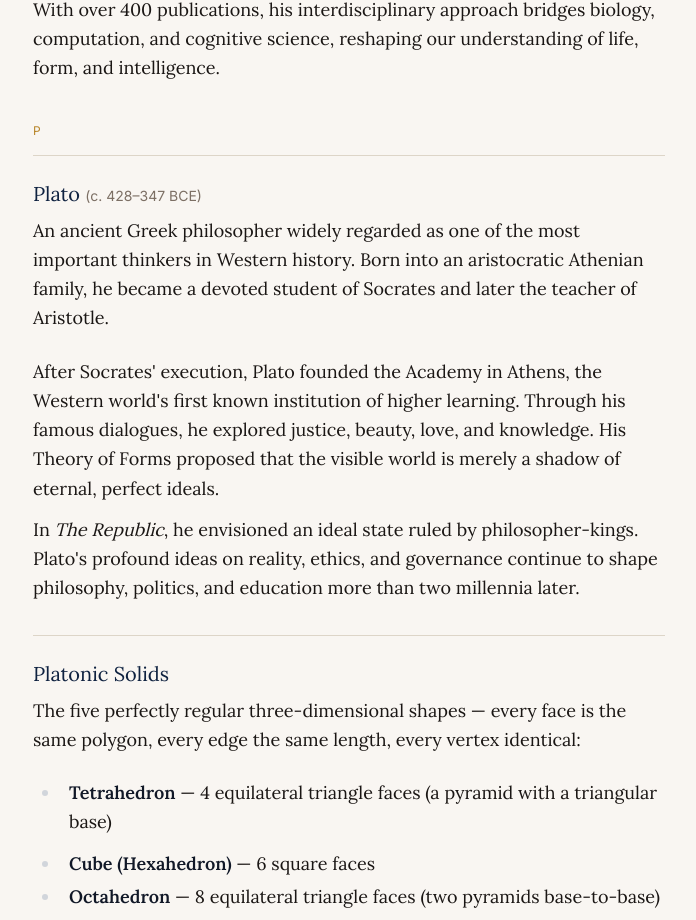
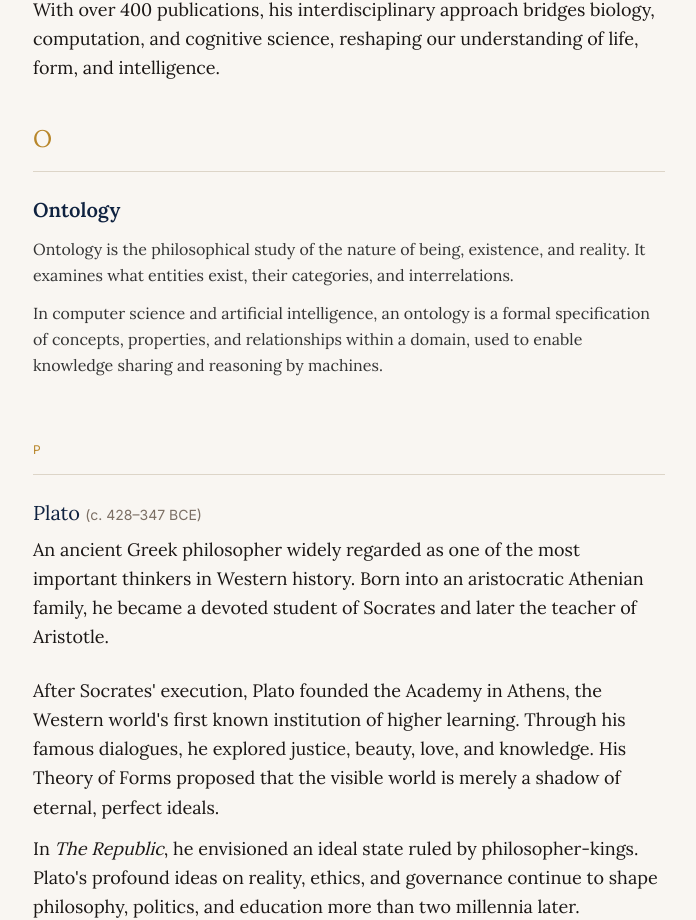
Before and after one commit to davidfellonics/fellonicsblog, a Next.js app: page /background in a window 1280 px wide. Shown: the part 9178-10098 px from the top of the page, without its empty margins (291-987 px from the left). Built offline with nearby package versions, Linux system fonts and the light colour scheme; no server answers.

Commit message:
Add Ontology entry to Glossary

```diff
--- a/app/(public)/background/page.tsx
+++ b/app/(public)/background/page.tsx
@@ -493,6 +493,28 @@ export default function BackgroundPage() {
           </div>
         </section>
 
+        {/* O */}
+        <section>
+          <h2 className="font-serif text-2xl text-[#b8862a] mt-10 mb-4">O</h2>
+          {/* Ontology */}
+          <div className="border-t border-[#ddd5c8] pt-6 pb-6">
+            <h3 className="font-serif text-xl font-semibold text-[#0f2240] mb-3">
+              Ontology
+            </h3>
+            <div className="font-serif text-[#333] leading-relaxed space-y-3">
+              <p>
+                Ontology is the philosophical study of the nature of being, existence, and reality.
+                It examines what entities exist, their categories, and interrelations.
+              </p>
+              <p>
+                In computer science and artificial intelligence, an ontology is a formal
+                specification of concepts, properties, and relationships within a domain, used to
+                enable knowledge sharing and reasoning by machines.
+              </p>
+            </div>
+          </div>
+        </section>
+
         {/* P */}
         <section>
           <h2 className="font-sans text-xs uppercase tracking-widest text-[#b8862a] mb-4">P</h2>
```
